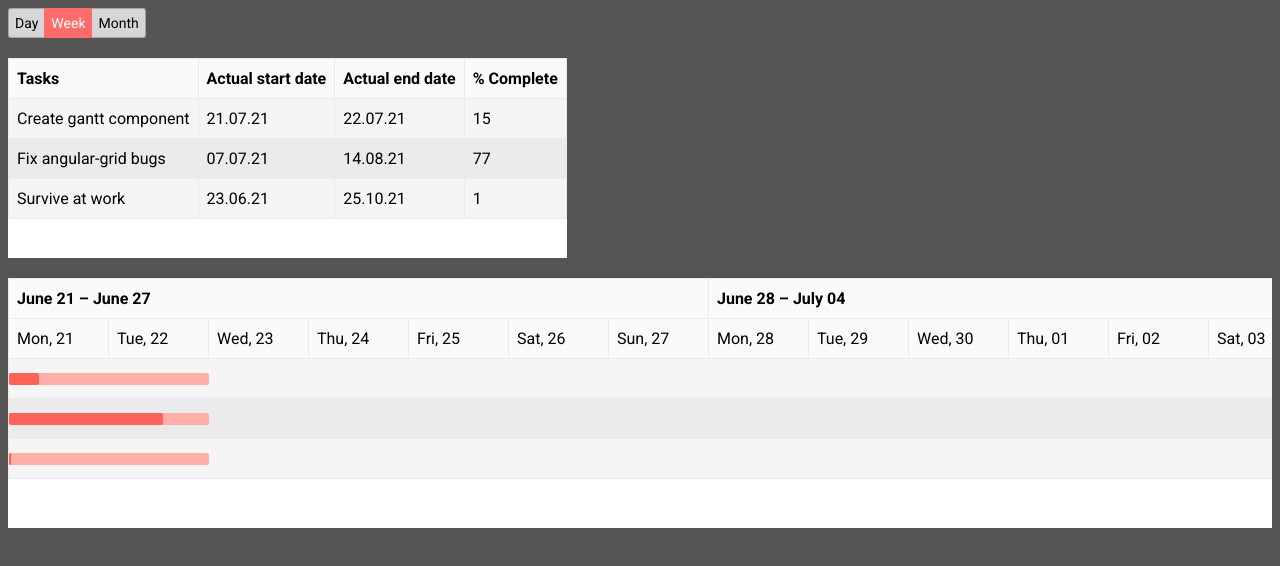
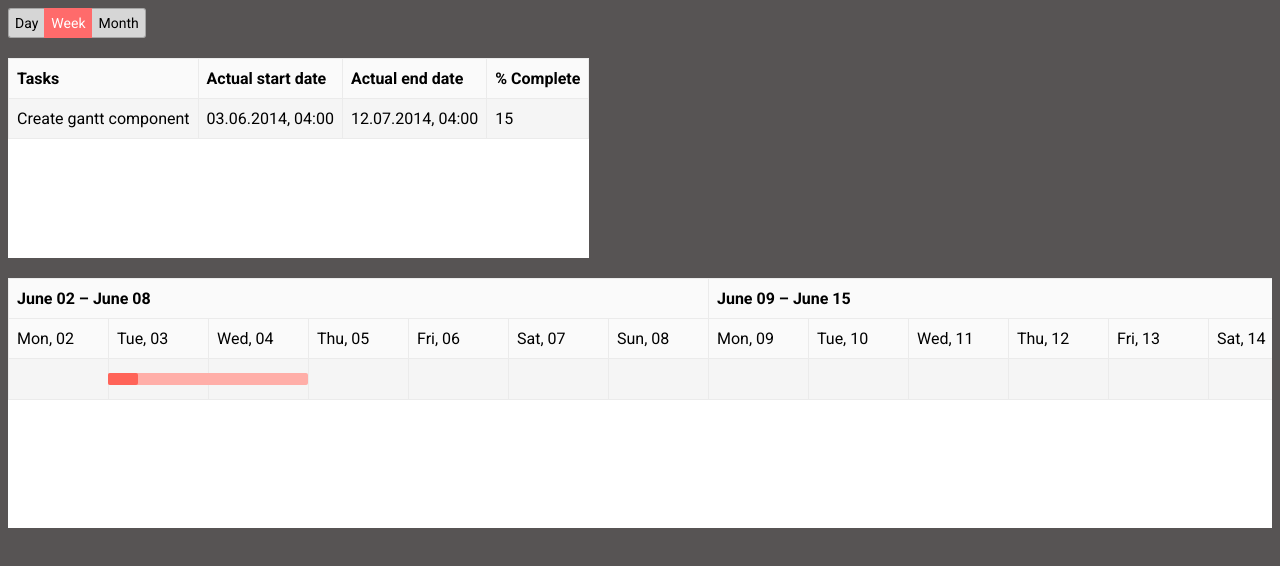
Before and after one commit to Overfirst/angular-gantt, an Angular app: page / in a window 1280 px wide. Both pictures are taken after a click on the button "Week". Shown: the top 566 px of the page. Built offline with nearby package versions, Linux system fonts and the light colour scheme.

Commit message:
Промежуточные правки, компонент прогресса задания (не закончен!)

```diff
--- a/src/app/app.component.ts
+++ b/src/app/app.component.ts
@@ -10,21 +10,21 @@ export class AppComponent {
   public tasks: GanttTask[] = [
     {
       name: 'Create gantt component',
-      startDate: new Date(2021, 6, 21),
-      endDate: new Date(2021, 6, 22),
+      startDate: new Date(2014, 5, 3, 4, 0),
+      endDate: new Date(2014, 6, 12, 4, 0),
       readyPercent: 15
     },
-    {
-      name: 'Fix angular-grid bugs',
-      startDate: new Date(2021, 6, 7),
-      endDate: new Date(2021, 7, 14),
-      readyPercent: 77
-    },
-    {
-      name: 'Survive at work',
-      startDate: new Date(2021, 5, 23),
-      endDate: new Date(2021, 9, 25),
-      readyPercent: 1
-    }
+    // {
+    //   name: 'Fix angular-grid bugs',
+    //   startDate: new Date(2021, 6, 7),
+    //   endDate: new Date(2021, 7, 14),
+    //   readyPercent: 77
+    // },
+    // {
+    //   name: 'Survive at work',
+    //   startDate: new Date(2021, 5, 23),
+    //   endDate: new Date(2021, 9, 25),
+    //   readyPercent: 1
+    // }
   ];
 }
--- a/src/app/shared/components/gantt/gantt-periods/gantt-periods.component.ts
+++ b/src/app/shared/components/gantt/gantt-periods/gantt-periods.component.ts
@@ -23,6 +23,6 @@ export class GanttPeriodsComponent implements OnInit {
   @Output() public periodChange = new EventEmitter<GanttPeriod>();
 
   public ngOnInit(): void {
-    this.period = 'Week';
+    this.period = 'Day';
   }
 }
--- a/src/app/shared/components/gantt/gantt-task-progress/gantt-task-progress.component.html
+++ b/src/app/shared/components/gantt/gantt-task-progress/gantt-task-progress.component.html
@@ -1,3 +1,3 @@
-<div class="task-container" [style.left]="offset + 'px'">
+<div class="task-container" [style.width]="width + 'px'" [style.left]="offset + 'px'">
   <div class="task-progress" [style.width]="progress + '%'"></div>
 </div>
--- a/src/app/shared/components/gantt/gantt-task-progress/gantt-task-progress.component.ts
+++ b/src/app/shared/components/gantt/gantt-task-progress/gantt-task-progress.component.ts
@@ -1,4 +1,6 @@
-import { Component, OnInit, ChangeDetectionStrategy, Input } from '@angular/core';
+import { Component, ChangeDetectionStrategy, Input } from '@angular/core';
+import { GanttPeriod, GanttTask, TaskProgressInput } from 'src/app/shared/interfaces';
+import { GanttService } from '../gantt.service';
 
 @Component({
   selector: 'gantt-task-progress',
@@ -7,6 +9,23 @@ import { Component, OnInit, ChangeDetectionStrategy, Input } from '@angular/core
   changeDetection: ChangeDetectionStrategy.OnPush
 })
 export class GanttTaskProgressComponent {
-  @Input() public progress = 0;
-  @Input() public offset = 0;
+  constructor(private service: GanttService) {}
+
+  private _data: TaskProgressInput;
+
+  @Input() public set data(data: TaskProgressInput) {
+    this._data = data;
+    this.progress = this.data.task.readyPercent;
+
+    this.offset = this.service.computeTaskProgressOffset(data.task, data.period, data.periodParts)
+    this.width = this.service.computeTaskProgressWidth(data.task, data.period, data.periodParts);
+  }
+
+  public get data() {
+    return this._data;
+  }
+
+  public progress = 0;
+  public offset = 0;
+  public width = 0;
 }
--- a/src/app/shared/components/gantt/gantt-tasks/gantt-tasks.component.html
+++ b/src/app/shared/components/gantt/gantt-tasks/gantt-tasks.component.html
@@ -11,8 +11,8 @@
     <tbody>
       <tr *ngFor="let task of tasks">
         <td>{{ task.name }}</td>
-        <td>{{ task.startDate | date:'dd.MM.YY' }}</td>
-        <td>{{ task.endDate | date:'dd.MM.YY' }}</td>
+        <td>{{ task.startDate | date:'dd.MM.YYYY, HH:mm' }}</td>
+        <td>{{ task.endDate | date:'dd.MM.YYYY, HH:mm' }}</td>
         <td>{{ task.readyPercent }}</td>
       </tr>
     </tbody>
--- a/src/app/shared/components/gantt/gantt-timeline/gantt-timeline.component.html
+++ b/src/app/shared/components/gantt/gantt-timeline/gantt-timeline.component.html
@@ -8,13 +8,12 @@
           nowrap
         >
           <ng-container [ngSwitch]="period">
-            <span *ngSwitchCase="'Day'">{{ part.main | date:"MMMM, dd" }}</span>
+            <span *ngSwitchCase="'Day'">{{ part.main | date:"MMMM, cccc, dd" }}</span>
             <span *ngSwitchCase="'Week'">{{ part.main | date:"MMMM dd" }} – {{ service.weekEnd(part.main) | date:"MMMM dd" }}</span>
             <span *ngSwitchCase="'Month'">{{ part.main | date:"MMMM YYYY" }}</span>
           </ng-container>
         </td>
       </tr>
-
       <tr>
         <ng-container *ngFor="let part of periodParts">
           <td
@@ -31,15 +30,36 @@
         </ng-container>
       </tr>
     </thead>
+  </table>
+
+  <div class="main-tables">
+    <div class="main-table">
+      <table>
         <tbody>
           <tr *ngFor="let task of tasks">
+            <ng-container *ngFor="let part of periodParts">
               <td
-          [attr.colspan]="service.colspanForHeader(period) * periodParts.length"
+                *ngFor="let detail of part.detail"
                 nowrap
-        >
-          <gantt-task-progress [progress]="task.readyPercent"></gantt-task-progress>
+              >&nbsp;</td>
+            </ng-container>
+          </tr>
+        </tbody>
+      </table>
+    </div>
+
+    <div class="main-table">
+      <table>
+        <tbody>
+          <tr *ngFor="let task of tasks">
+            <td>
+              <gantt-task-progress
+                [data]="{ task: task, period: period, periodParts: periodParts }"
+              ></gantt-task-progress>
             </td>
           </tr>
         </tbody>
       </table>
     </div>
+  </div>
+</div>
--- a/src/app/shared/components/gantt/gantt-timeline/gantt-timeline.component.scss
+++ b/src/app/shared/components/gantt/gantt-timeline/gantt-timeline.component.scss
@@ -1,6 +1,5 @@
 .gantt-timeline {
   margin-top: 20px;
-  overflow: auto;
   height: 250px;
   background-color: #fff;
   width: max-content;
@@ -11,3 +10,33 @@ tbody tr td {
   padding-left: 0;
   padding-right: 0;
 }
+
+.main-tables {
+  height: inherit;
+  position: relative;
+  user-select: none;
+
+  .main-table {
+    width: 100%;
+    height: inherit;
+    position: absolute;
+
+    table {
+      width: inherit;
+    }
+
+    &:first-child {
+      tr:first-child, td:first-child {
+        border-top: none;
+      }
+    }
+
+    &:last-child {
+      tr, td {
+        border: none;
+        background: none;
+        width: max-content;
+      }
+    }
+  }
+}
--- a/src/app/shared/components/gantt/gantt.service.ts
+++ b/src/app/shared/components/gantt/gantt.service.ts
@@ -107,7 +107,7 @@ export class GanttService {
 
       for (let j = 0; j <= 23; j++) {
         const detailDate = new Date(mainDate);
-        detailDate.setHours(detailDate.getHours() + j);
+        detailDate.setHours(j);
         detailDates.push(detailDate);
       }
 
@@ -145,4 +145,33 @@ export class GanttService {
   private partsForMonth(different: number, date: Date, periodParts: PeriodPart[]): void {
 
   }
+
+  public computeTaskProgressOffset(task: GanttTask, period: GanttPeriod, parts: PeriodPart[]): number {
+    let result: number;
+
+    switch (period) {
+      case 'Day':
+        result = this.getDifferentHours(task.startDate, parts[0].detail[0]);
+        break;
+      case 'Week':
+        result = this.getDifferentDays(task.startDate, parts[0].detail[0]);;
+        break
+      default:
+        result = 0;
+    }
+
+    return result * 100;
+  }
+
+  public computeTaskProgressWidth(task: GanttTask, period: GanttPeriod, parts: PeriodPart[]): number {
+    return 200;
+  }
+
+  private getDifferentHours(first: Date, second: Date): number {
+    return Math.abs(first.getHours() - second.getHours());
+  }
+
+  private getDifferentDays(first: Date, second: Date): number {
+    return Math.abs(first.getDate() - second.getDate());
+  }
 }
--- a/src/app/shared/interfaces.ts
+++ b/src/app/shared/interfaces.ts
@@ -17,3 +17,9 @@ export interface PeriodPart {
   main: Date,
   detail: Date[]
 }
+
+export interface TaskProgressInput {
+  task: GanttTask;
+  period: GanttPeriod;
+  periodParts: PeriodPart[];
+}
```
Lines whose indentation alone changed are shown as unchanged.
